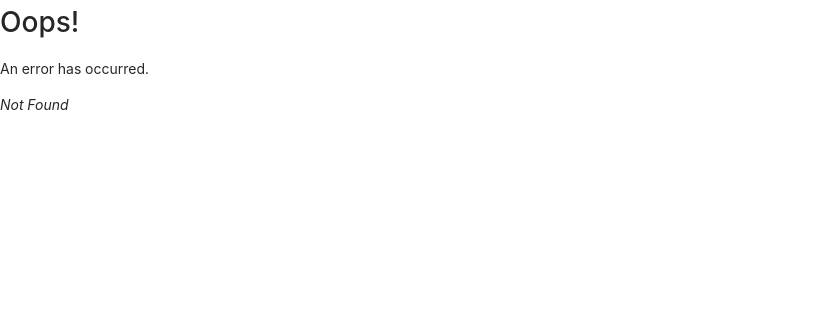
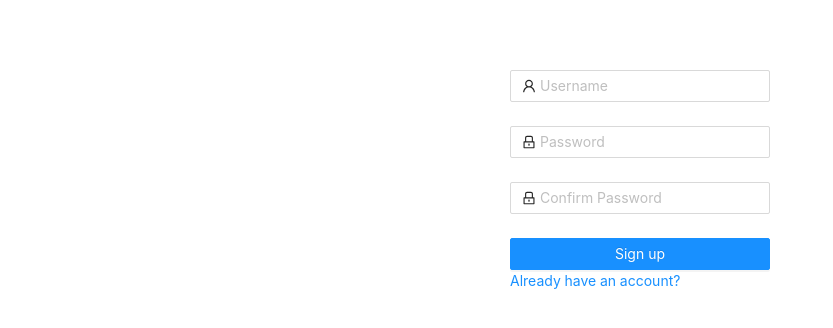
Before and after one commit to TravisJN/idears, a React (Create React App) app: page /signup in a window 1280 px wide. Before the commit this address had no page. Shown: the top 328 px of the page, without its empty margins (0-833 px from the left). Built offline with nearby package versions, Linux system fonts and the light colour scheme.

Commit message:
Add sign up and login routes

```diff
--- a/src/components/AuthForm.js
+++ b/src/components/AuthForm.js
@@ -1,8 +1,9 @@
+import { Link } from "react-router-dom";
 import { LockOutlined, UserOutlined } from "@ant-design/icons";
 import { Button, Checkbox, Form, Input } from "antd";
 import "./AuthForm.css";
 
-export function AuthForm({ onFinish }) {
+export function AuthForm({ onFinish, isSignUp }) {
   return (
     <Form
       name="normal_login"
@@ -41,21 +42,42 @@ export function AuthForm({ onFinish }) {
           placeholder="Password"
         />
       </Form.Item>
+      {isSignUp ? (
+        <Form.Item
+          name="confirm"
+          rules={[
+            {
+              required: true,
+              message: "Please confirm your Password!",
+            },
+          ]}
+        >
+          <Input
+            prefix={<LockOutlined className="site-form-item-icon" />}
+            type="password"
+            placeholder="Confirm Password"
+          />
+        </Form.Item>
+      ) : (
         <Form.Item>
           <Form.Item name="remember" valuePropName="checked" noStyle>
             <Checkbox>Remember me</Checkbox>
           </Form.Item>
 
-        <a className="login-form-forgot" href="">
+          <a className="login-form-forgot" href="/">
             Forgot password
           </a>
         </Form.Item>
-
+      )}
       <Form.Item>
         <Button type="primary" htmlType="submit" className="login-form-button">
-          Log in
+          {isSignUp ? "Sign up" : "Log in"}
         </Button>
-        Or <a href="">register now!</a>
+        {isSignUp ? (
+          <Link to={`/login`}>Already have an account?</Link>
+        ) : (
+          <Link to={`/signup`}>register now!</Link>
+        )}
       </Form.Item>
     </Form>
   );
--- a/src/firestore.js
+++ b/src/firestore.js
@@ -1,8 +1,7 @@
 // Import the functions you need from the SDKs you need
 import { initializeApp } from "firebase/app";
 import { getFirestore } from "firebase/firestore";
-// TODO: Add SDKs for Firebase products that you want to use
-// https://firebase.google.com/docs/web/setup#available-libraries
+import { getAuth } from "firebase/auth";
 
 // Your web app's Firebase configuration
 // For Firebase JS SDK v7.20.0 and later, measurementId is optional
@@ -18,4 +17,5 @@ const firebaseConfig = {
 
 // Initialize Firebase
 const app = initializeApp(firebaseConfig);
+export const auth = getAuth(app);
 export const db = getFirestore(app);
--- a/src/index.js
+++ b/src/index.js
@@ -18,6 +18,10 @@ const router = createBrowserRouter([
     path: "/login",
     element: <Auth />,
   },
+  {
+    path: "/signup",
+    element: <Auth />,
+  },
 ]);
 
 const root = ReactDOM.createRoot(document.getElementById("root"));
--- a/src/routes/Auth.js
+++ b/src/routes/Auth.js
@@ -1,14 +1,17 @@
+import { useLocation } from "react-router-dom";
 import { AuthForm } from "../components/AuthForm";
 import "./Auth.css";
 
 export default function Auth() {
+  const { pathname } = useLocation();
+
   const onFinish = (values) => {
     console.log("onFinish: ", values);
   };
 
   return (
     <div className="auth-page-container">
-      <AuthForm onFinish={onFinish} />
+      <AuthForm onFinish={onFinish} isSignUp={pathname === "/signup"} />
     </div>
   );
 }
```
Lines whose indentation alone changed are shown as unchanged.
